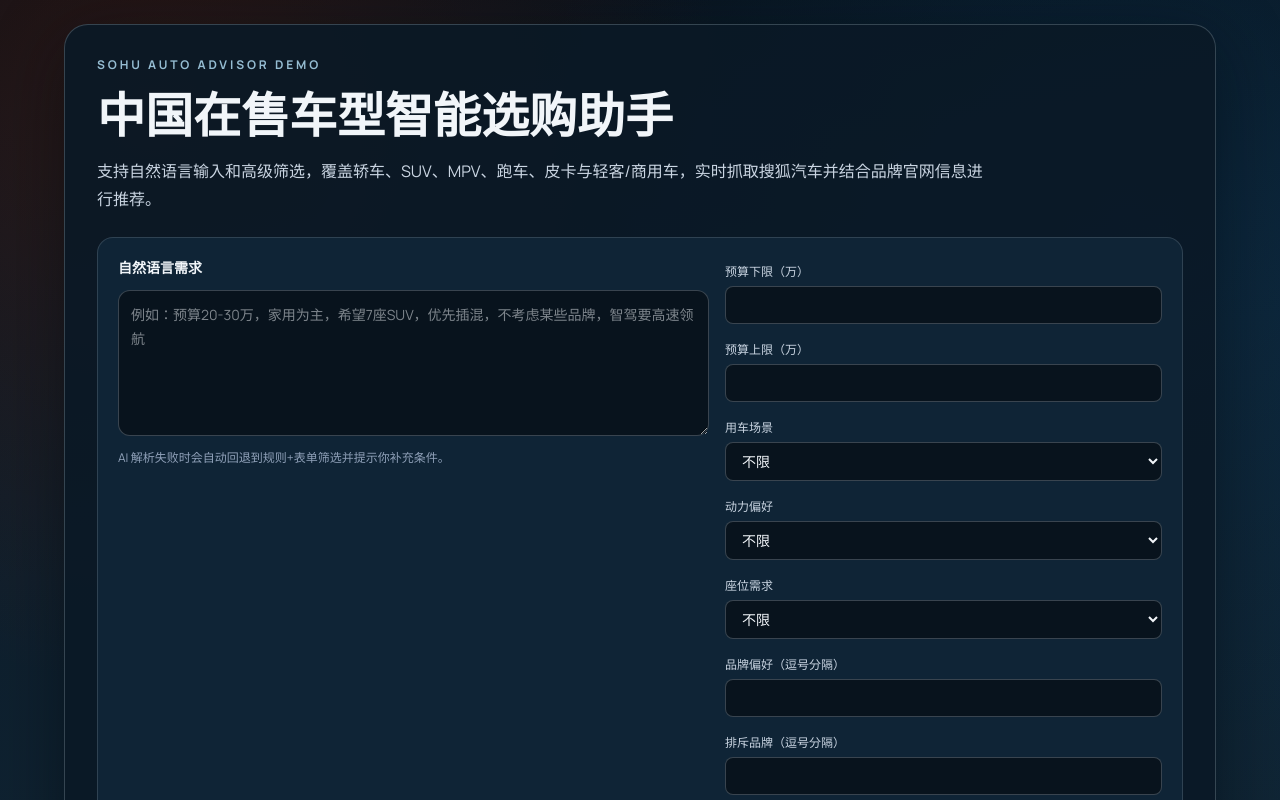
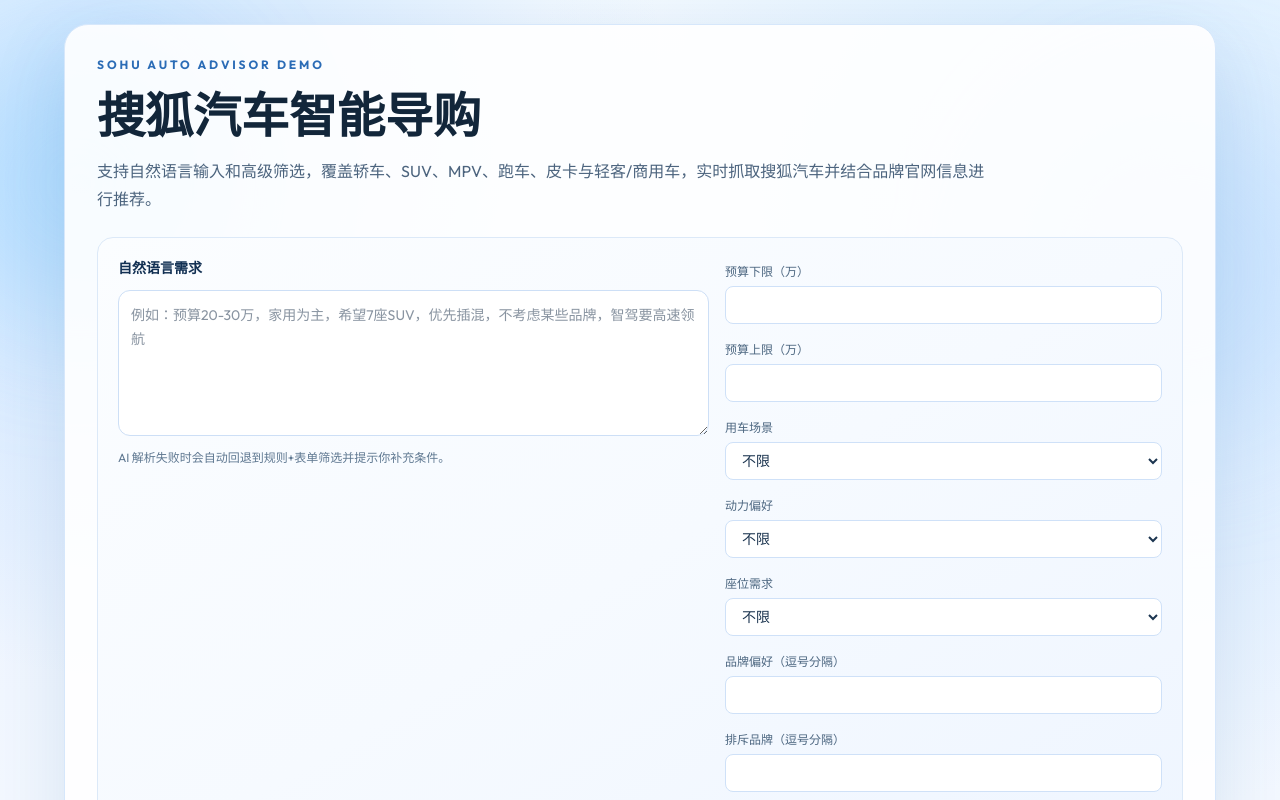
Before and after one commit to hazel041666-alt/sohu-su7-demo, a React (Vite) app: page /#/ in a window 1280 px wide. Shown: the top 800 px of the page. Built offline with nearby package versions, Linux system fonts and the light colour scheme.

Commit message:
feat: redesign advisor UI with white-first blue accent theme

```diff
--- a/src/index.css
+++ b/src/index.css
@@ -1,14 +1,14 @@
-@import url('https://fonts.googleapis.com/css2?family=Manrope:wght@400;500;700;800&display=swap');
+@import url('https://fonts.googleapis.com/css2?family=Outfit:wght@400;500;700;800&display=swap');
 @import 'tailwindcss';
 
 :root {
-  --page-bg: #0a1018;
-  --panel-bg: rgba(13, 26, 39, 0.72);
-  --stroke: rgba(166, 196, 224, 0.24);
-  --text-main: #d7e7f6;
-  --text-subtle: #94aac0;
-  --brand: #1e496a;
-  --brand-bright: #4aa5ec;
+  --page-bg: #f6fbff;
+  --panel-bg: rgba(255, 255, 255, 0.88);
+  --stroke: rgba(70, 124, 177, 0.18);
+  --text-main: #172432;
+  --text-subtle: #4b647d;
+  --brand: #0b64d8;
+  --brand-bright: #3f91ff;
 }
 
 * {
@@ -24,12 +24,12 @@
 }
 
 body {
-  font-family: 'Manrope', sans-serif;
+  font-family: 'Outfit', sans-serif;
   color: var(--text-main);
   background:
-    radial-gradient(circle at 20% 8%, rgba(40, 107, 163, 0.28), transparent 42%),
-    radial-gradient(circle at 86% 22%, rgba(50, 92, 128, 0.22), transparent 48%),
-    linear-gradient(175deg, #05080d 0%, #081019 48%, #061321 100%);
+    radial-gradient(circle at 10% 12%, rgba(121, 187, 255, 0.35), transparent 36%),
+    radial-gradient(circle at 88% 18%, rgba(165, 214, 255, 0.42), transparent 42%),
+    linear-gradient(180deg, #f7fbff 0%, #eef5ff 48%, #f9fcff 100%);
   -webkit-font-smoothing: antialiased;
   text-rendering: optimizeLegibility;
 }
@@ -41,7 +41,8 @@
 .glass-panel {
   background: var(--panel-bg);
   border: 1px solid var(--stroke);
-  backdrop-filter: blur(10px);
+  backdrop-filter: blur(8px);
+  box-shadow: 0 14px 45px rgba(17, 67, 120, 0.08);
 }
 
 .headline {
--- a/src/pages/DemoPage.tsx
+++ b/src/pages/DemoPage.tsx
@@ -205,25 +205,28 @@
   }
 
   return (
-    <main className="min-h-screen bg-[radial-gradient(circle_at_12%_10%,rgba(174,45,0,.2),transparent_38%),radial-gradient(circle_at_88%_20%,rgba(6,79,133,.22),transparent_42%),linear-gradient(168deg,#071019_0%,#0e1f2d_42%,#11293a_100%)] px-4 pb-14 pt-6 md:px-8">
-      <section className="mx-auto w-full max-w-6xl rounded-3xl border border-sky-100/20 bg-[#0b1926]/90 p-5 shadow-[0_16px_70px_rgba(3,9,14,.45)] md:p-8">
-        <p className="text-xs font-semibold tracking-[0.24em] text-sky-200/80">SOHU AUTO ADVISOR DEMO</p>
-        <h1 className="mt-3 text-3xl font-extrabold leading-tight text-slate-100 md:text-5xl">中国在售车型智能选购助手</h1>
-        <p className="mt-3 max-w-4xl text-sm leading-7 text-slate-300 md:text-base">
+    <main className="relative min-h-screen overflow-hidden px-4 pb-14 pt-6 md:px-8">
+      <div className="pointer-events-none absolute -left-16 top-10 h-72 w-72 rounded-full bg-[#7fccff]/35 blur-3xl" />
+      <div className="pointer-events-none absolute -right-16 top-28 h-80 w-80 rounded-full bg-[#b8d9ff]/45 blur-3xl" />
+
+      <section className="relative mx-auto w-full max-w-6xl rounded-3xl border border-[#d6e7fb] bg-white/90 p-5 shadow-[0_24px_80px_rgba(10,70,140,.12)] md:p-8">
+        <p className="text-xs font-semibold tracking-[0.24em] text-[#2b6cb6]">SOHU AUTO ADVISOR DEMO</p>
+        <h1 className="mt-3 text-3xl font-extrabold leading-tight text-[#12263a] md:text-5xl">搜狐汽车智能导购</h1>
+        <p className="mt-3 max-w-4xl text-sm leading-7 text-[#4c647e] md:text-base">
           支持自然语言输入和高级筛选，覆盖轿车、SUV、MPV、跑车、皮卡与轻客/商用车，实时抓取搜狐汽车并结合品牌官网信息进行推荐。
         </p>
 
-        <div className="mt-6 grid gap-4 rounded-2xl border border-slate-200/15 bg-[#0f2436] p-4 md:grid-cols-[1.15fr_0.85fr] md:p-5">
+        <div className="mt-6 grid gap-4 rounded-2xl border border-[#dce9f8] bg-gradient-to-br from-[#fbfdff] via-[#f6faff] to-[#eef5ff] p-4 md:grid-cols-[1.15fr_0.85fr] md:p-5">
           <div>
-            <p className="text-sm font-semibold text-slate-100">自然语言需求</p>
+            <p className="text-sm font-semibold text-[#123053]">自然语言需求</p>
             <textarea
               rows={5}
               value={query}
               onChange={(event) => setQuery(event.target.value)}
               placeholder="例如：预算20-30万，家用为主，希望7座SUV，优先插混，不考虑某些品牌，智驾要高速领航"
-              className="mt-3 w-full rounded-xl border border-slate-300/25 bg-[#08131d] px-3 py-3 text-sm leading-6 text-slate-100 outline-none focus:border-amber-300"
+              className="mt-3 w-full rounded-xl border border-[#cddff6] bg-white px-3 py-3 text-sm leading-6 text-[#132a43] outline-none transition focus:border-[#2e7fe8] focus:ring-2 focus:ring-[#8ec2ff]/35"
             />
-            <p className="mt-2 text-xs text-slate-400">AI 解析失败时会自动回退到规则+表单筛选并提示你补充条件。</p>
+            <p className="mt-2 text-xs text-[#5f7891]">AI 解析失败时会自动回退到规则+表单筛选并提示你补充条件。</p>
           </div>
 
           <div className="grid gap-3 sm:grid-cols-2 md:grid-cols-1">
@@ -288,7 +291,7 @@
             <button
               onClick={() => void submit()}
               disabled={loading}
-              className="rounded-xl bg-gradient-to-r from-amber-500 to-orange-500 px-5 py-3 text-sm font-bold text-white disabled:cursor-not-allowed disabled:opacity-60"
+              className="rounded-xl bg-gradient-to-r from-[#1d78ea] to-[#0e5fd1] px-5 py-3 text-sm font-bold text-white shadow-[0_10px_26px_rgba(14,95,209,.28)] disabled:cursor-not-allowed disabled:opacity-60"
             >
               {loading ? '正在抓取并推荐...' : '生成 3 条推荐 + 对比表'}
             </button>
@@ -296,7 +299,7 @@
               onClick={listening ? stopListening : startListening}
               disabled={loading || voiceSessionActive}
               className={`rounded-xl px-5 py-3 text-sm font-bold text-white disabled:cursor-not-allowed disabled:opacity-60 ${
-                listening ? 'bg-emerald-600 hover:bg-emerald-500' : 'bg-sky-600 hover:bg-sky-500'
+                listening ? 'bg-[#0ea77f] hover:bg-[#0b9671]' : 'bg-[#2c8cf2] hover:bg-[#1f7ddd]'
               }`}
             >
               {listening ? '停止语音输入' : '语音输入并推荐'}
@@ -305,35 +308,35 @@
               onClick={voiceSessionActive ? stopVoiceSession : startVoiceSession}
               disabled={loading && !voiceSessionActive}
               className={`rounded-xl px-5 py-3 text-sm font-bold text-white disabled:cursor-not-allowed disabled:opacity-60 ${
-                voiceSessionActive ? 'bg-rose-600 hover:bg-rose-500' : 'bg-violet-600 hover:bg-violet-500'
+                voiceSessionActive ? 'bg-[#f05a77] hover:bg-[#e94a69]' : 'bg-[#5a73f7] hover:bg-[#4c65eb]'
               }`}
             >
               {voiceSessionActive ? '结束实时语音导购' : '开启实时语音导购'}
             </button>
           </div>
           {result ? (
-            <p className="text-xs text-slate-400">
+            <p className="text-xs text-[#5f7891]">
               解析模式：{result.parsed.mode === 'ai' ? 'AI自然语言解析' : '表单/规则回退'} ｜ 数据条目：{result.sourceStats.totalModels} ｜ 更新时间：
               {new Date(result.fetchedAt).toLocaleString('zh-CN')}
             </p>
           ) : null}
         </div>
-        {voiceStatus ? <p className="mt-2 text-xs text-sky-200">{voiceStatus}</p> : null}
+        {voiceStatus ? <p className="mt-2 text-xs text-[#2466b8]">{voiceStatus}</p> : null}
         {voiceSessionActive ? (
-          <p className="mt-1 text-xs text-violet-200">当前模式：实时语音导购（自动聆听 → 推荐 → 语音播报 → 继续聆听）</p>
+          <p className="mt-1 text-xs text-[#5765cc]">当前模式：实时语音导购（自动聆听 → 推荐 → 语音播报 → 继续聆听）</p>
         ) : null}
 
         {voiceTurns.length ? (
-          <div className="mt-4 rounded-xl border border-violet-300/20 bg-[#0a1623] p-3">
-            <p className="text-xs font-semibold tracking-wide text-violet-200">语音导购对话</p>
+          <div className="mt-4 rounded-xl border border-[#d7e1ff] bg-[#f8f7ff] p-3">
+            <p className="text-xs font-semibold tracking-wide text-[#5a6bcf]">语音导购对话</p>
             <div className="mt-2 max-h-44 space-y-2 overflow-y-auto pr-1">
               {voiceTurns.map((turn, index) => (
                 <div
                   key={`${turn.role}-${index}`}
                   className={`rounded-lg px-3 py-2 text-xs leading-6 ${
                     turn.role === 'assistant'
-                      ? 'bg-violet-500/15 text-violet-100'
-                      : 'bg-sky-500/15 text-sky-100'
+                      ? 'bg-[#5a73f7]/15 text-[#3342a7]'
+                      : 'bg-[#2f86ee]/15 text-[#1759a2]'
                   }`}
                 >
                   {turn.role === 'assistant' ? 'AI导购：' : '你：'} {turn.text}
@@ -346,30 +349,30 @@
 
       {result ? (
         <section className="mx-auto mt-5 grid w-full max-w-6xl gap-4 md:grid-cols-[1.1fr_0.9fr]">
-          <article className="rounded-2xl border border-slate-200/15 bg-[#0b1d2c]/90 p-5">
-            <h2 className="text-xl font-bold text-slate-100">推荐结果（默认 Top 3）</h2>
-            <p className="mt-1 text-xs text-slate-400">{result.parsed.message}</p>
+          <article className="rounded-2xl border border-[#d9e8fb] bg-white/92 p-5 shadow-[0_14px_34px_rgba(17,67,120,.08)]">
+            <h2 className="text-xl font-bold text-[#163452]">推荐结果（默认 Top 3）</h2>
+            <p className="mt-1 text-xs text-[#5f7891]">{result.parsed.message}</p>
 
             <div className="mt-4 space-y-3">
               {result.recommendations.length ? (
                 result.recommendations.map((item) => (
-                  <div key={item.car.id} className="rounded-xl border border-slate-200/10 bg-[#0e2538] p-4">
+                  <div key={item.car.id} className="rounded-xl border border-[#dbe8f8] bg-gradient-to-br from-[#ffffff] to-[#f4f9ff] p-4">
                     <div className="flex items-start justify-between gap-3">
                       <div>
-                        <h3 className="text-lg font-bold text-amber-200">{item.car.brand} {item.car.model}</h3>
-                        <p className="mt-1 text-xs text-slate-300">{item.car.category} ｜ {item.car.level} ｜ 推荐分 {item.score}</p>
+                        <h3 className="text-lg font-bold text-[#15457a]">{item.car.brand} {item.car.model}</h3>
+                        <p className="mt-1 text-xs text-[#55708a]">{item.car.category} ｜ {item.car.level} ｜ 推荐分 {item.score}</p>
                       </div>
                       <a
                         href={item.car.sourceUrl}
                         target="_blank"
                         rel="noreferrer"
-                        className="rounded-lg border border-sky-300/40 px-3 py-1 text-xs text-sky-200 hover:bg-sky-500/10"
+                        className="rounded-lg border border-[#9bc4f4] bg-white px-3 py-1 text-xs text-[#2068b7] transition hover:bg-[#edf5ff]"
                       >
                         打开搜狐来源
                       </a>
                     </div>
-                    <p className="mt-2 text-sm text-slate-200">推荐理由：{item.reason}</p>
-                    <p className="mt-2 text-xs text-slate-300">
+                    <p className="mt-2 text-sm text-[#1f3d59]">推荐理由：{item.reason}</p>
+                    <p className="mt-2 text-xs text-[#597189]">
                       关键参数：{item.car.priceMinWan}-{item.car.priceMaxWan}万 ｜ {item.car.powerType} ｜ {item.car.seats}座 ｜ {item.car.rangeOrFuel}
                     </p>
                     {item.car.officialUrl ? (
@@ -377,7 +380,7 @@
                         href={item.car.officialUrl}
                         target="_blank"
                         rel="noreferrer"
-                        className="mt-2 inline-block text-xs text-emerald-200 underline-offset-2 hover:underline"
+                        className="mt-2 inline-block text-xs text-[#0a8a63] underline-offset-2 hover:underline"
                       >
                         查看品牌官网参数（冲突时已优先官网）
                       </a>
@@ -385,19 +388,19 @@
                   </div>
                 ))
               ) : (
-                <div className="rounded-xl border border-amber-300/20 bg-amber-500/5 p-3 text-sm text-amber-100">
+                <div className="rounded-xl border border-[#f3d7a6] bg-[#fff6e8] p-3 text-sm text-[#965d08]">
                   当前筛选条件下暂无匹配车型，请放宽预算或品牌限制后重试。
                 </div>
               )}
             </div>
           </article>
 
-          <article className="rounded-2xl border border-slate-200/15 bg-[#0b1d2c]/90 p-5">
-            <h2 className="text-xl font-bold text-slate-100">关键参数对比</h2>
+          <article className="rounded-2xl border border-[#d9e8fb] bg-white/92 p-5 shadow-[0_14px_34px_rgba(17,67,120,.08)]">
+            <h2 className="text-xl font-bold text-[#163452]">关键参数对比</h2>
             <div className="mt-3 overflow-x-auto">
-              <table className="w-full min-w-[720px] border-collapse text-left text-xs text-slate-200">
+              <table className="w-full min-w-[720px] border-collapse text-left text-xs text-[#24415e]">
                 <thead>
-                  <tr className="border-b border-slate-400/30 text-slate-300">
+                  <tr className="border-b border-[#d5e4f5] text-[#4f6c88]">
                     <th className="px-2 py-2">车型</th>
                     <th className="px-2 py-2">指导价</th>
                     <th className="px-2 py-2">级别</th>
@@ -411,8 +414,8 @@
                 </thead>
                 <tbody>
                   {result.comparison.map((car) => (
-                    <tr key={`cmp-${car.id}`} className="border-b border-slate-500/20 align-top">
-                      <td className="px-2 py-2 font-semibold text-slate-100">{car.brand} {car.model}</td>
+                    <tr key={`cmp-${car.id}`} className="border-b border-[#e4eef9] align-top">
+                      <td className="px-2 py-2 font-semibold text-[#173a5e]">{car.brand} {car.model}</td>
                       <td className="px-2 py-2">{car.priceMinWan}-{car.priceMaxWan}万</td>
                       <td className="px-2 py-2">{car.level}</td>
                       <td className="px-2 py-2">{car.sizeMm} / {car.wheelbaseMm || '待补充'}mm</td>
@@ -430,7 +433,7 @@
         </section>
       ) : null}
 
-      <footer className="mx-auto mt-6 w-full max-w-6xl rounded-xl border border-slate-300/15 bg-[#091622] px-4 py-3 text-xs leading-6 text-slate-400">
+      <footer className="mx-auto mt-6 w-full max-w-6xl rounded-xl border border-[#d7e8fc] bg-white/85 px-4 py-3 text-xs leading-6 text-[#5f7891] shadow-[0_10px_30px_rgba(18,81,152,.08)]">
         数据来源于搜狐汽车，价格与配置以官方最新信息为准。若搜狐与品牌官网参数冲突，系统优先展示官网信息。
       </footer>
     </main>
@@ -513,7 +516,7 @@
 function NumberInput(props: NumberInputProps) {
   return (
     <label className="block">
-      <span className="text-xs text-slate-300">{props.label}</span>
+      <span className="text-xs text-[#4d6781]">{props.label}</span>
       <input
         type="number"
         value={typeof props.value === 'number' ? props.value : ''}
@@ -526,7 +529,7 @@
           const n = Number(next)
           props.onChange(Number.isFinite(n) ? n : undefined)
         }}
-        className="mt-1 w-full rounded-lg border border-slate-300/25 bg-[#08131d] px-3 py-2 text-sm text-slate-100 outline-none focus:border-amber-300"
+        className="mt-1 w-full rounded-lg border border-[#cfe1f8] bg-white px-3 py-2 text-sm text-[#1c3550] outline-none transition focus:border-[#2e7fe8] focus:ring-2 focus:ring-[#90c4ff]/30"
       />
     </label>
   )
@@ -542,11 +545,11 @@
 function SelectInput(props: SelectInputProps) {
   return (
     <label className="block">
-      <span className="text-xs text-slate-300">{props.label}</span>
+      <span className="text-xs text-[#4d6781]">{props.label}</span>
       <select
         value={props.value}
         onChange={(event) => props.onChange(event.target.value)}
-        className="mt-1 w-full rounded-lg border border-slate-300/25 bg-[#08131d] px-3 py-2 text-sm text-slate-100 outline-none focus:border-amber-300"
+        className="mt-1 w-full rounded-lg border border-[#cfe1f8] bg-white px-3 py-2 text-sm text-[#1c3550] outline-none transition focus:border-[#2e7fe8] focus:ring-2 focus:ring-[#90c4ff]/30"
       >
         <option value="">不限</option>
         {props.options
@@ -570,11 +573,11 @@
 function TextInput(props: TextInputProps) {
   return (
     <label className="block sm:col-span-2 md:col-span-1">
-      <span className="text-xs text-slate-300">{props.label}</span>
+      <span className="text-xs text-[#4d6781]">{props.label}</span>
       <input
         value={props.value}
         onChange={(event) => props.onChange(event.target.value)}
-        className="mt-1 w-full rounded-lg border border-slate-300/25 bg-[#08131d] px-3 py-2 text-sm text-slate-100 outline-none focus:border-amber-300"
+        className="mt-1 w-full rounded-lg border border-[#cfe1f8] bg-white px-3 py-2 text-sm text-[#1c3550] outline-none transition focus:border-[#2e7fe8] focus:ring-2 focus:ring-[#90c4ff]/30"
       />
     </label>
   )
```
